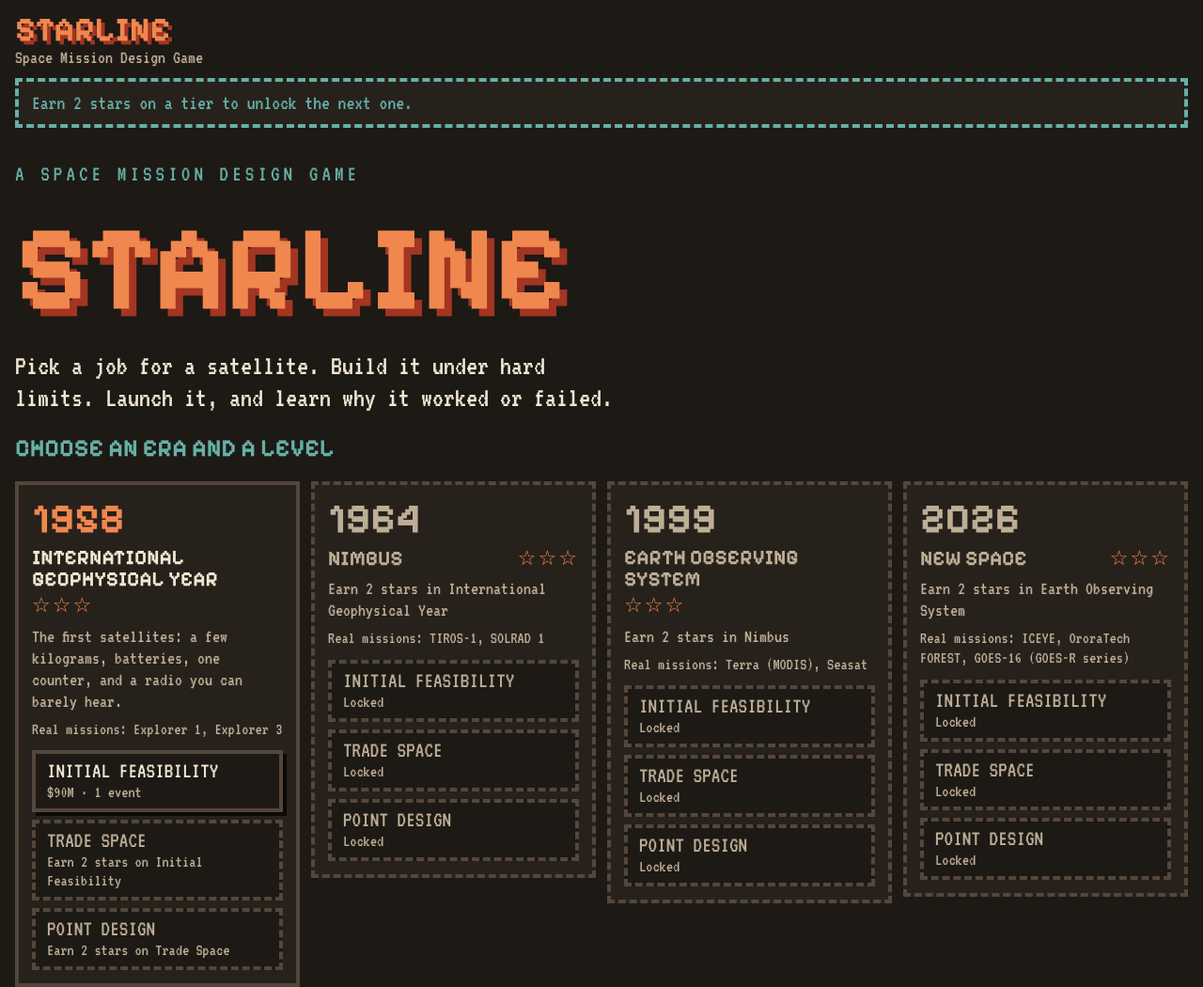
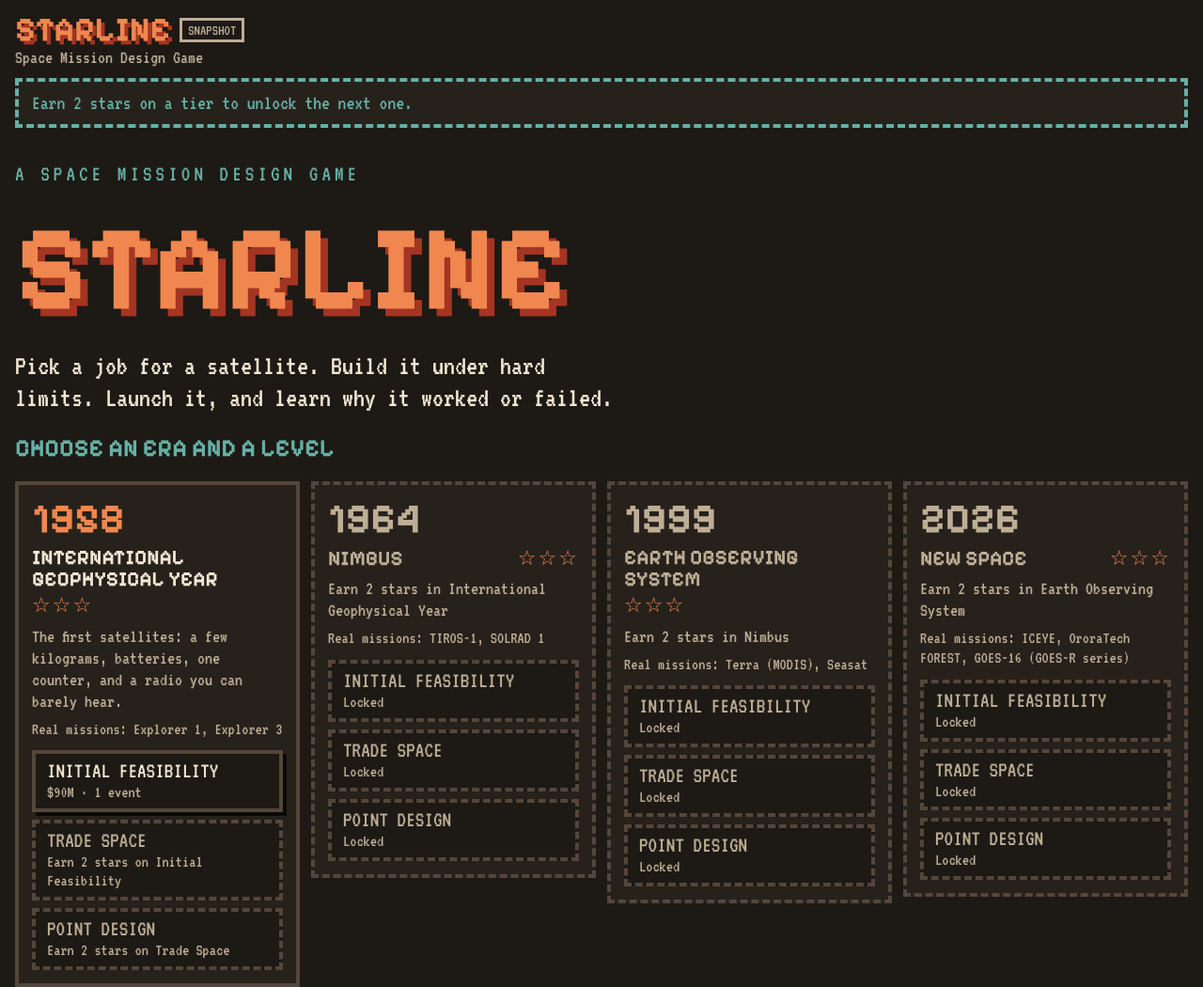
Before and after one commit to angads22/Hackstreet_Bros_Satellite, a plain HTML site: page index.html in a window 1280 px wide. Shown: the top 1050 px of the page at 94% size. Drawn offline with Linux system fonts and the light colour scheme; no server answers.

Commit message:
Screens: LIVE DATA / SNAPSHOT badge and the debrief right-now line; SI use row

```diff
--- a/css/style.css
+++ b/css/style.css
@@ -77,6 +77,12 @@ button:disabled { cursor: not-allowed; }
 }
 
 .brand { display: flex; flex-direction: column; flex: none; min-width: 200px; }
+.brand-top { display: flex; align-items: center; flex-wrap: wrap; gap: 4px 10px; }
+.data-badge { padding: 0 6px; border: 3px solid currentColor; font-size: 16px; line-height: 1.25; white-space: nowrap; cursor: help; }
+.data-badge.live { color: var(--info-ink); }
+.data-badge.partial { color: var(--accent-ink); }
+.data-badge.snapshot { color: var(--text-dim); }
+.data-badge.loading { color: var(--text-dim); border-style: dashed; }
 @media (min-width: 761px) {
   .topbar { position: sticky; top: 0; z-index: 5; background: var(--bg); }
   html { scroll-padding-top: 240px; }   /* the header wraps to about 230px between 761 and 899px */
--- a/index.html
+++ b/index.html
@@ -14,7 +14,11 @@
   <div class="wrap">
     <header class="topbar">
       <div class="brand">
-        <span class="brand-name">STARLINE</span>
+        <div class="brand-top">
+          <span class="brand-name">STARLINE</span>
+          <!-- LIVE DATA or SNAPSHOT: which data the game is using (getLiveData). Filled in by js/ui-design.js. -->
+          <span class="data-badge" id="data-badge" role="status" hidden></span>
+        </div>
         <span class="brand-status" id="status">Space Mission Design Game</span>
       </div>
       <p class="objective" id="objective" aria-live="polite" hidden></p>
--- a/js/ui-design.js
+++ b/js/ui-design.js
@@ -293,6 +293,24 @@
 
   // ---------------------------------------------------------------- shell: header, objective line, minimap, hints
   function tier() { return state.design ? byId(data("TIERS"), state.design.tier) : null; }
+
+  // LIVE DATA or SNAPSHOT: which data the game is using. The status comes from getLiveData();
+  // js/live-data.js announces a finished fetch with a "livedata" event on window.
+  function setDataBadge() {
+    var node = document.getElementById("data-badge");
+    if (!node) return;
+    var live = typeof getLiveData === "function" ? getLiveData() : null;
+    if (!live) { node.hidden = true; return; }
+    var status = live.status || "snapshot";
+    node.hidden = false;
+    node.className = "data-badge " + (["live", "partial", "snapshot", "loading"].indexOf(status) !== -1 ? status : "snapshot");
+    node.textContent = status === "live" ? "LIVE DATA" : status === "partial" ? "PARTLY LIVE" : status === "loading" ? "CHECKING DATA" : "SNAPSHOT";
+    var sources = list(live.sources).map(function (s) { return s.name + ": " + (s.ok ? "live" : "snapshot"); }).join(". ");
+    var title = status === "snapshot" || !sources ? "Using the saved NASA data. Live open data was not reachable."
+      : sources + (live.fetched_at ? ". Fetched " + live.fetched_at.slice(0, 16).replace("T", " ") + " UTC." : "");
+    node.title = title;
+    node.setAttribute("aria-label", node.textContent + ". " + title);
+  }
 
   function setStatus(text) {
     var node = document.getElementById("status");
@@ -1397,6 +1415,8 @@
     var mini = document.getElementById("minimap");
     if (mini) mini.addEventListener("click", openMap);
     document.addEventListener("keydown", onKey);
+    setDataBadge();
+    window.addEventListener("livedata", setDataBadge);
     // A double-click whose first click changed the screen must not also click
     // whatever appeared under the pointer. Later clicks on the new screen are fine.
     document.addEventListener("click", function (e) {
--- a/js/ui-mission.js
+++ b/js/ui-mission.js
@@ -235,7 +235,7 @@
       el("p", { class: "try", text: "TRY THIS: " + d.suggestion }),
       campaignBlock(done.design, d, result),
       d.real_world && d.real_world.text ? el("div", { class: "nasa-box" }, [
-        el("h2", { text: "AGAINST THE REAL EARTH" }), el("p", { text: d.real_world.text })]) : null,
+        el("h2", { text: "AGAINST THE REAL EARTH" }), el("p", { text: d.real_world.text }), rightNowLine(d)]) : null,
       segmentRows(d),
       closestLine(d),
       d.real_mission ? el("p", { class: "bar-note", text: "Real-world cousin: " + d.real_mission }) : null,
@@ -279,6 +279,13 @@
       el("dl", { class: "facts wide" }, rows.map(function (s) {
         return el("div", null, [el("dt", { text: s.name || s.id }), el("dd", { text: s.text })]);
       }))]);
+  }
+
+  // "Right now": today's open data, when the live calls worked (real_world.now). Not repeated if it is the whole summary.
+  function rightNowLine(d) {
+    var rw = d.real_world;
+    if (!rw || !rw.now || rw.now === rw.text) return null;
+    return el("p", { class: "nasa-line right-now" }, [el("strong", { text: "RIGHT NOW: " }), rw.now]);
   }
 
   // "Closest real mission: Explorer 1 (1958, NASA / JPL). ... Like yours: same orbit; battery power."
```
Also changed, not shown: 2 other files.
